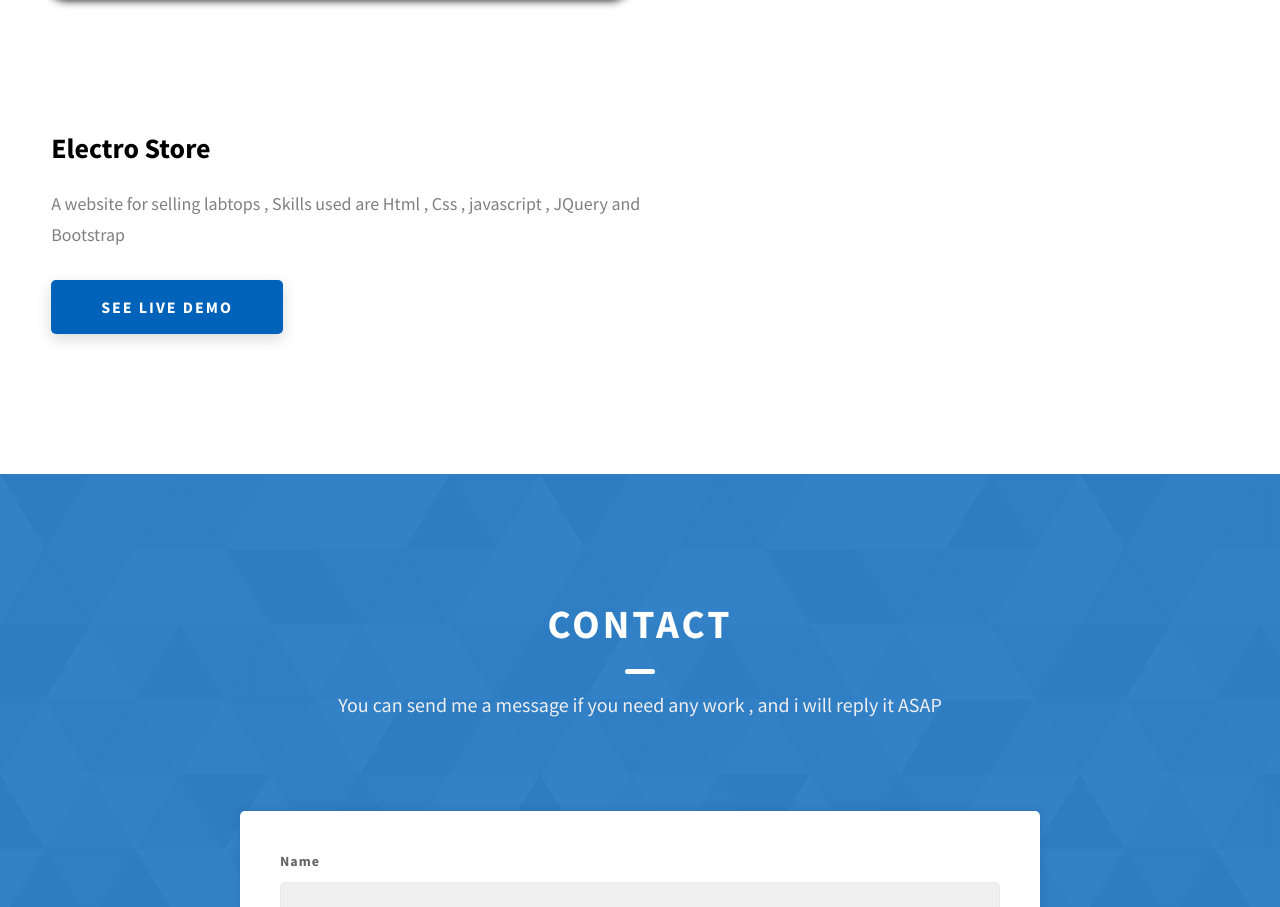
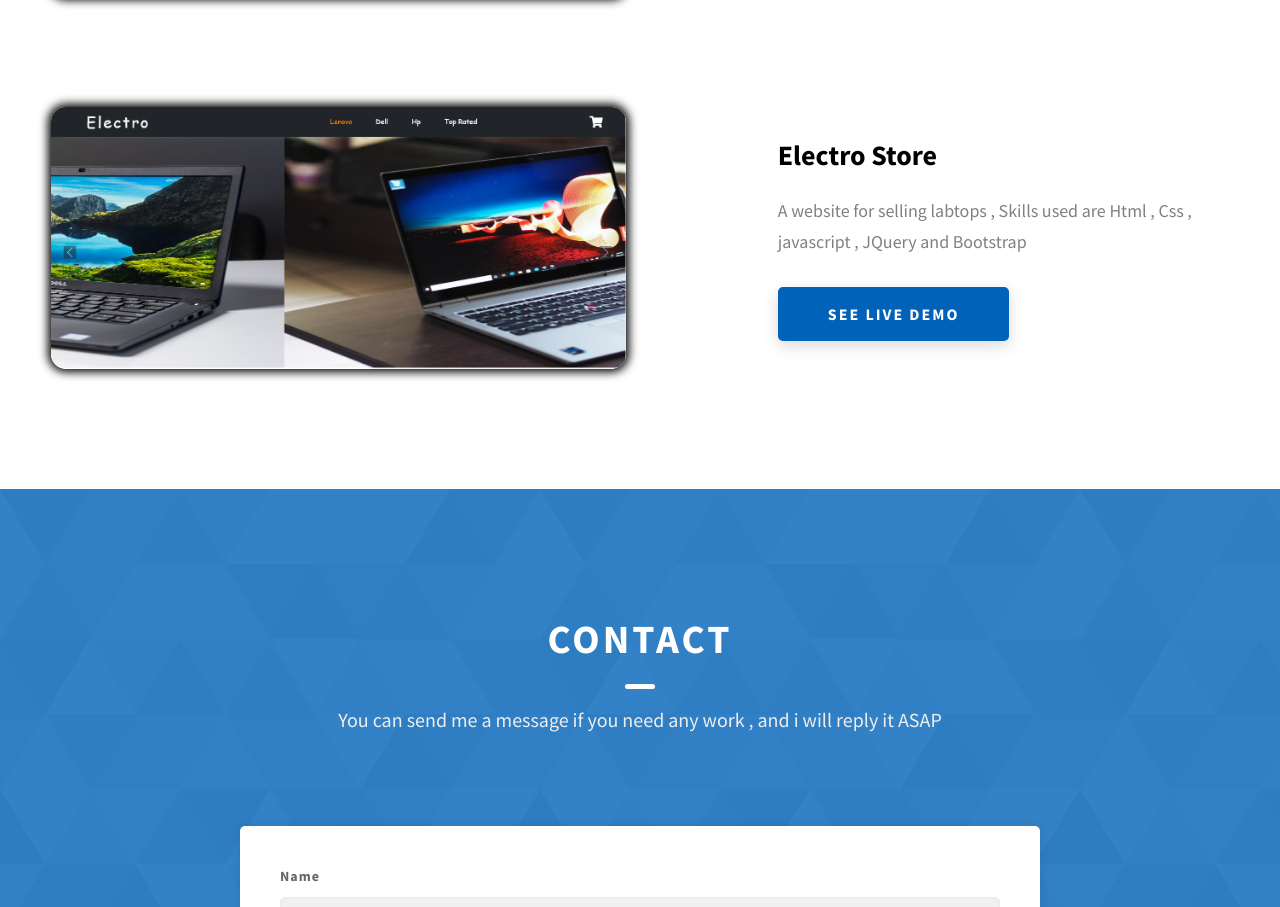
Before and after one commit to Ahmeedelmasry/my-portfolio, a plain HTML site: page index.html in a window 1280 px wide. Shown: the part 3431-4338 px from the top of the page. Drawn offline with Linux system fonts and the light colour scheme.

Commit message:
new
new commit

```diff
--- a/index.html
+++ b/index.html
@@ -271,6 +271,15 @@
                 >See Live Demo</a>
             </div>
           </div>
+          <div class="projects__row">
+            <div class="projects__row-img-cont">
+              <img
+                src="./assets/jpeg/lab-store.jpeg"
+                alt="Software Screenshot"
+                class="projects__row-img"
+                loading="lazy"
+              />
+            </div>
             <div class="projects__row-content">
               <h3 class="projects__row-content-title">Electro Store</h3>
               <p class="projects__row-content-desc">
```
